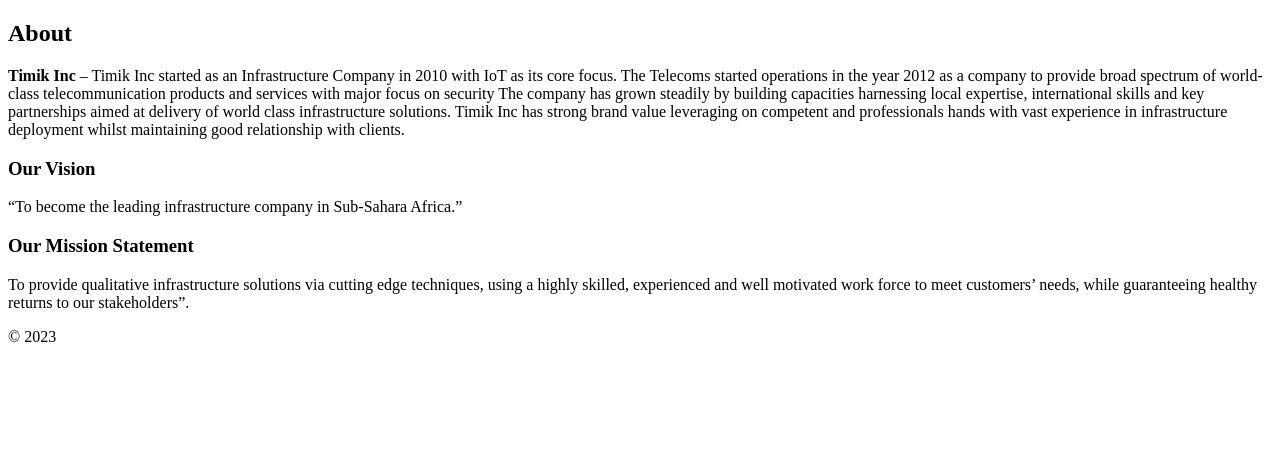
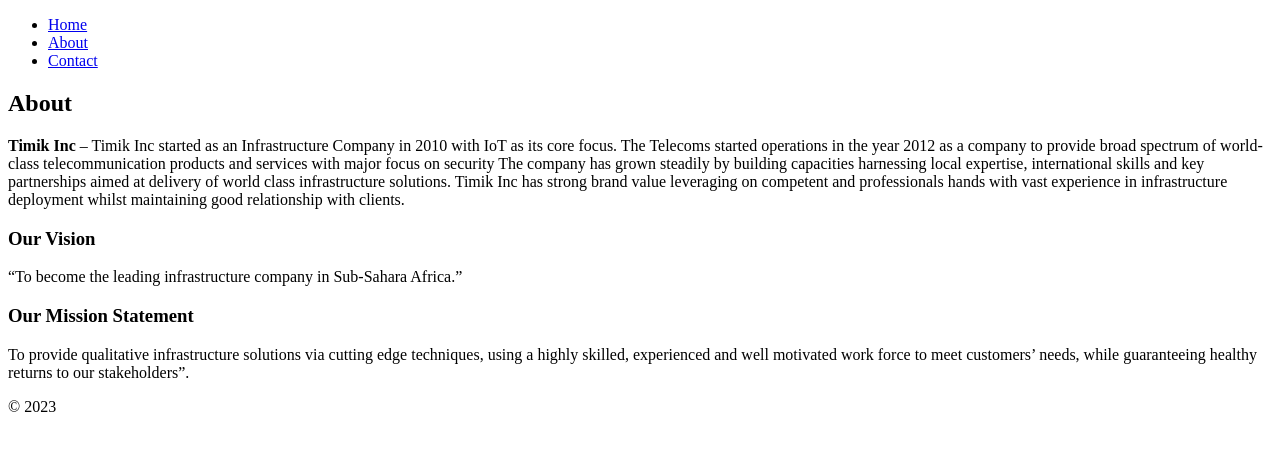
Before and after one commit to Adeyemi-Timilehin/A-simple-node-project, a plain HTML site: page about.html in a window 1280 px wide. Drawn offline with Linux system fonts and the light colour scheme.

Commit message:
a href added

```diff
--- a/about.html
+++ b/about.html
@@ -7,6 +7,12 @@
     <title>Document</title>
 </head>
 <body>
+    <ul>
+        <li><a href="/">Home</a></li>
+        <li><a href="about">About</a></li>
+        <li><a href="contact-me">Contact</a></li>
+    </ul>
+
     <h2>About</h2>
     <p><strong>Timik Inc</strong> – Timik Inc started as an Infrastructure Company in 2010 with IoT as its core focus. The Telecoms started operations in the year 2012 as a company to provide broad spectrum of world-class telecommunication products and services with major focus on security The company has grown steadily by building capacities harnessing local expertise, international skills and key partnerships aimed at delivery of world class infrastructure solutions. Timik Inc has strong brand value leveraging on competent and professionals hands with vast experience in infrastructure deployment whilst maintaining good relationship with clients.</p>
 <h3>Our Vision</h3>
```
Also changed, not shown: contact-me.html (+6 -0 lines), index.html (+5 -0 lines).
